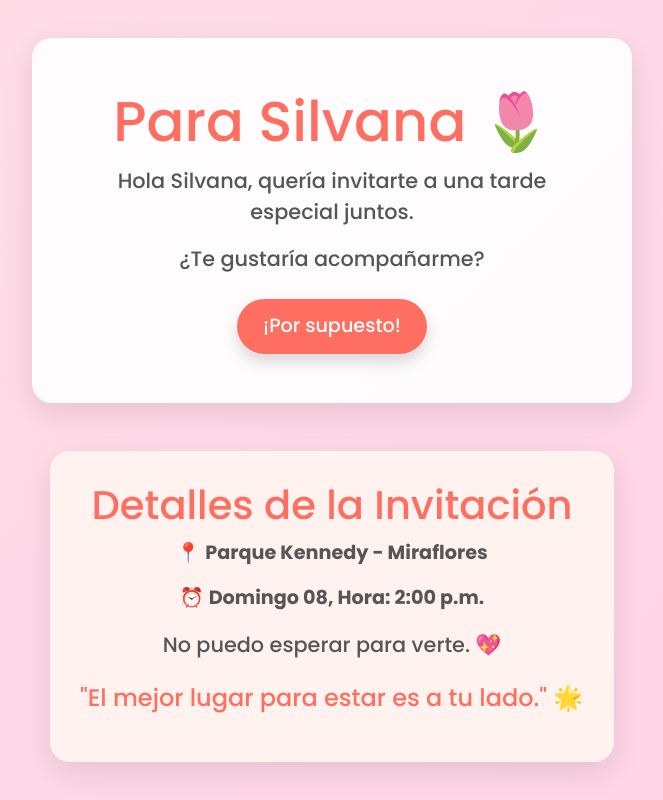
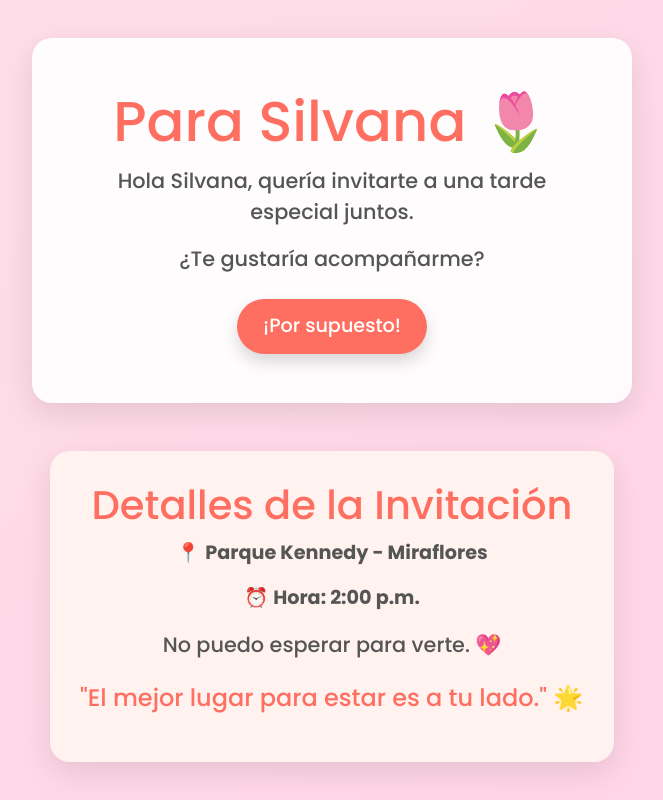
Before and after one commit to Mallco14/subida_repo2, a plain HTML site: page index.html in a window 1280 px wide. Both pictures are taken after a click on the link "¡Por supuesto!". Shown: the whole page, without its empty margins (308-971 px from the left). Drawn offline with nearby package versions, Linux system fonts and the light colour scheme.

Commit message:
Update index.html

```diff
--- a/index.html
+++ b/index.html
@@ -29,7 +29,7 @@
     <section id="invitation" class="invitation-section mt-5">
         <h2 class="invitation-title animate__animated">Detalles de la Invitación</h2>
         <p class="invitation-details animate__animated">📍 <strong>Parque Kennedy - Miraflores</strong></p>
-        <p class="invitation-details animate__animated">⏰ <strong>Domingo 08, Hora: 2:00 p.m.</strong></p>
+        <p class="invitation-details animate__animated">⏰ <strong>Hora: 2:00 p.m.</strong></p>
         <p class="animate__animated">No puedo esperar para verte. 💖</p>
         <!-- Frase romántica adicional -->
         <p class="romantic-quote animate__animated">"El mejor lugar para estar es a tu lado." 🌟</p>
@@ -38,7 +38,6 @@
     <!-- Scripts de librerías externas -->
     <script src="https://cdnjs.cloudflare.com/ajax/libs/bootstrap/5.3.0/js/bootstrap.bundle.min.js"></script>
     <script src="https://cdnjs.cloudflare.com/ajax/libs/aos/2.3.4/aos.js"></script>
-    <script src="https://cdnjs.cloudflare.com/ajax/libs/animate.css/4.1.1/animate.min.css"></script>
     <script src="scripts.js"></script>
 </body>
 </html>
```
